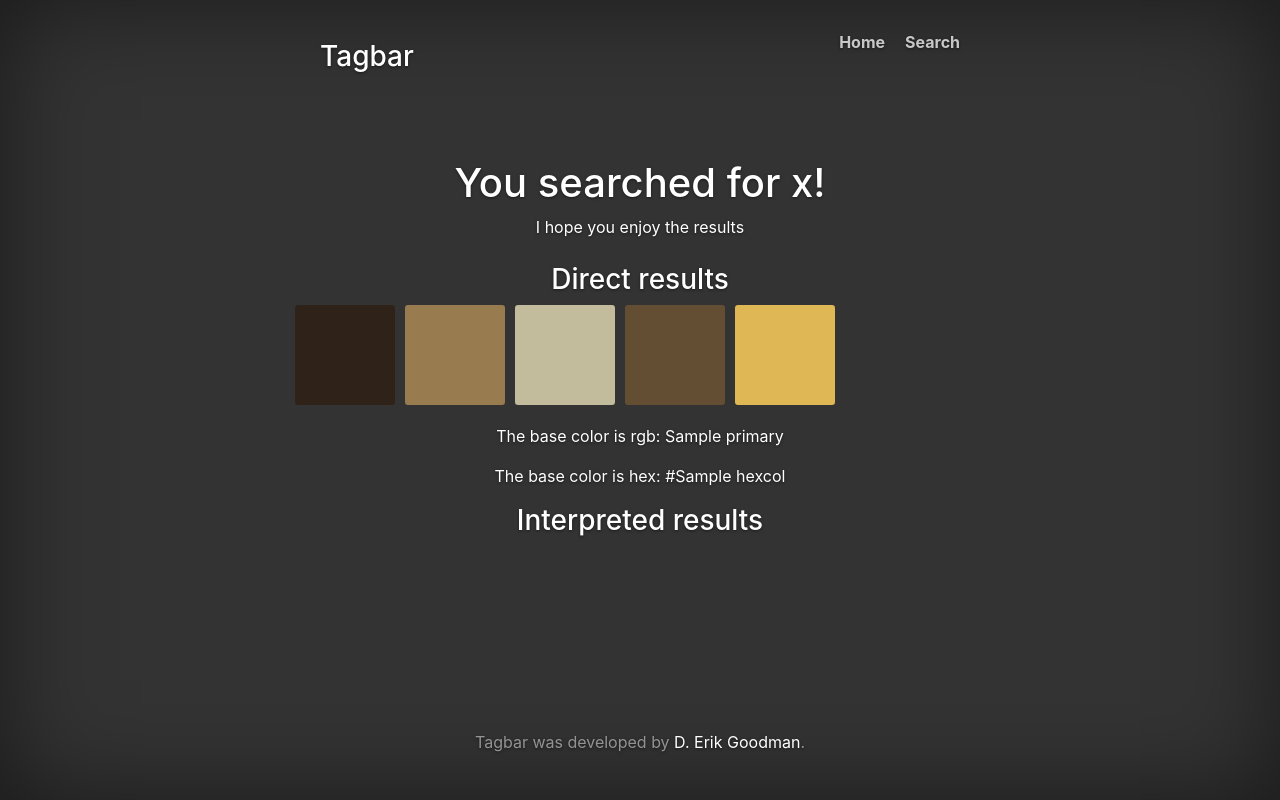
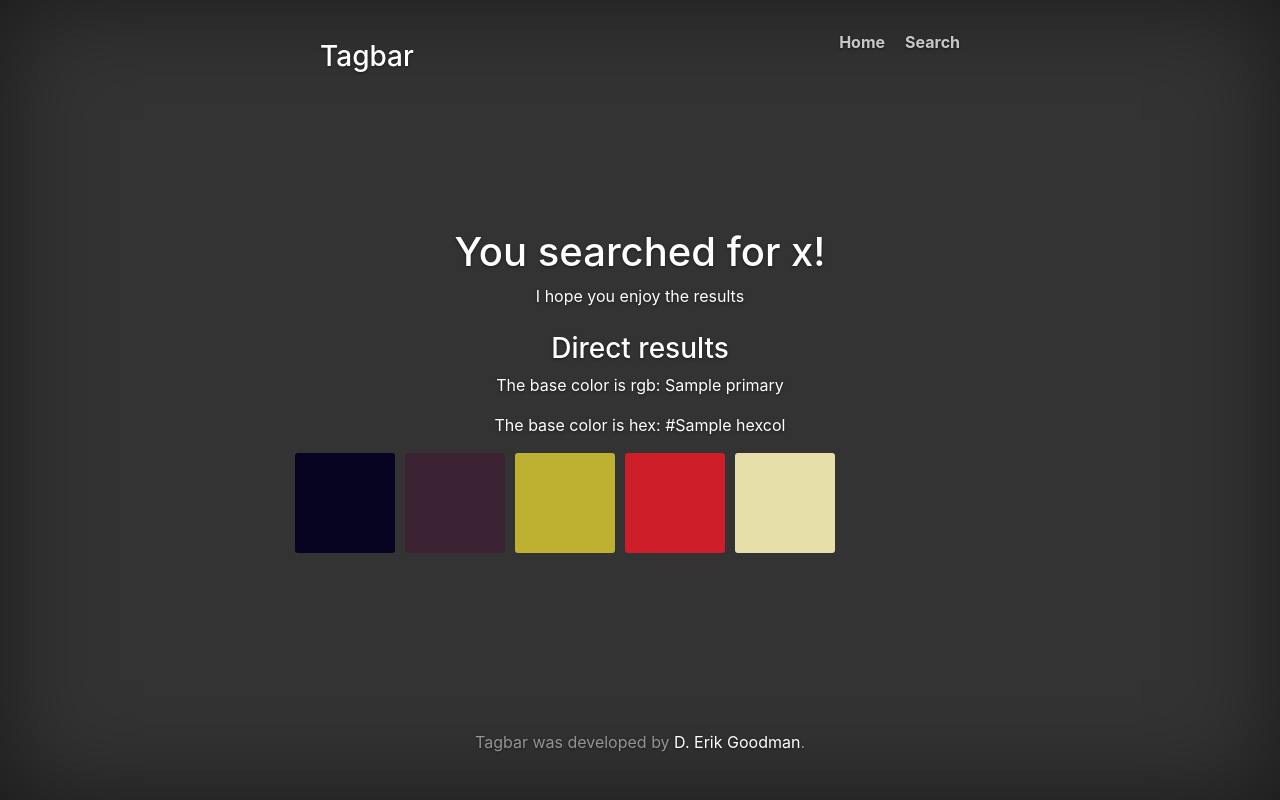
Before and after one commit to DEGoodman/tagbar, a Flask app: template app/templates/results.html in a window 1280 px wide. Run offline with Flask 2, Linux system fonts and the light colour scheme; the template is opened without the code that fills it: most values are stand-ins (such as "Sample title", 1, 10 or a date in 2020); parts of the project's set-up code (start-up, migrations or seed data) failed here and were passed over; some libraries are stand-ins or nearby versions.

Commit message:
minor visual refactor

```diff
--- a/app/static/css/colors.css
+++ b/app/static/css/colors.css
@@ -11,21 +11,21 @@
 	height: 100px;
 }
 #a {
-	background-color: rgb(47, 34, 25);
+	background-color: rgb(6, 4, 33);
 }
 
 #b {
-	background-color: rgb(153, 123, 80);
+	background-color: rgb(60, 35, 52);
 }
 
 #c {
-	background-color: rgb(194, 188, 156);
+	background-color: rgb(190, 177, 50);
 }
 
 #d {
-	background-color: rgb(99, 78, 52);
+	background-color: rgb(205, 30, 41);
 }
 
 #e {
-	background-color: rgb(223, 183, 84);
+	background-color: rgb(230, 223, 170);
 }
--- a/app/templates/results.html
+++ b/app/templates/results.html
@@ -19,6 +19,10 @@
     <!-- backgrounds -->
     <link rel="stylesheet" type="text/css" href="../static/css/colors.css" />
     <h3>Direct results</h3>
+    <div class="set">
+      <p>The base color is rgb: {{ primary }}</p>
+      <p>The base color is hex: #{{ hexcol }}</p>
+    </div>
     <div class="color-swatches">
       <div id="a" class="color-swatch"></div>
       <div id="b" class="color-swatch"></div>
@@ -27,16 +31,12 @@
       <div id="e" class="color-swatch"></div>
     </div>
     <br />
-    <div class="set">
-      <p>The base color is rgb: {{ primary }}</p>
-      <p>The base color is hex: #{{ hexcol }}</p>
-    </div>
-    <h3>Interpreted results</h3>
+    <!-- <h3>Interpreted results</h3>
     <div class="color-swatches">
       <div id="f" class="color-swatch"></div>
       <div id="g" class="color-swatch"></div>
       <div id="h" class="color-swatch"></div>
       <div id="i" class="color-swatch"></div>
       <div id="j" class="color-swatch"></div>
-    </div>
+    </div> -->
 {% endblock %}
```
Also changed, not shown: app/cssmaker.py (+0 -8 lines).
